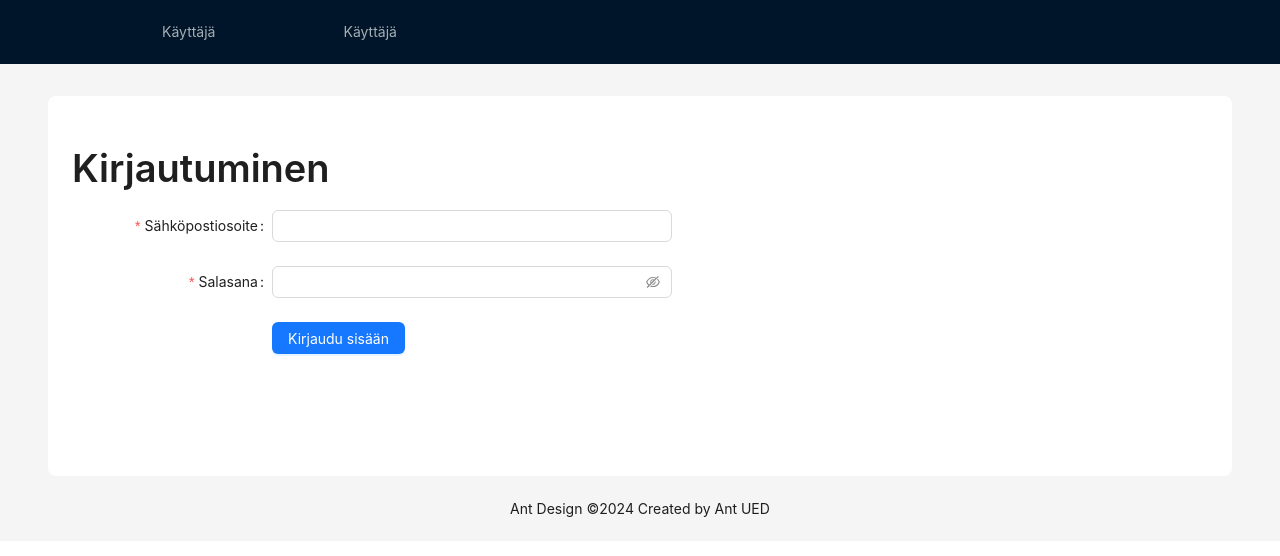
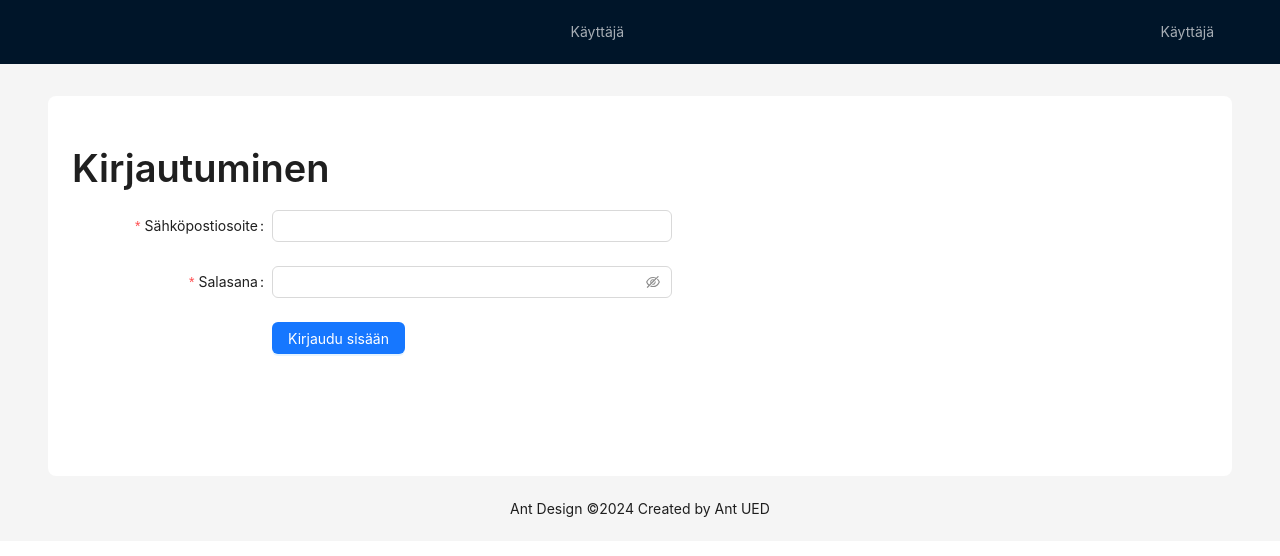
Before and after one commit to satuhalinen/reporting_system, a React (Vite) app in the folder frontend/: page /login in a window 1280 px wide. Shown: the top 556 px of the page. Built offline with nearby package versions, Linux system fonts and the light colour scheme; no server answers.

Commit message:
put login/logout in the right corner of the header and make login as a similar button as logout

```diff
--- a/frontend/src/components/DropDownGroup.jsx
+++ b/frontend/src/components/DropDownGroup.jsx
@@ -1,9 +1,9 @@
-import { Menu } from "antd";
-import { useState, useEffect } from "react";
+import { Menu, Button } from "antd";
+import { useState, useEffect, useContext } from "react";
 import { NavLink } from "react-router-dom";
-import { useContext } from "react";
 import { AuthContext } from "../components/AuthContext";
 import Logout from "../components/Logout";
+import "./DropDownGroupStyling.css";
 
 const DropDownGroup = () => {
   const [current, setCurrent] = useState("");
@@ -164,6 +164,7 @@ const DropDownGroup = () => {
     items.push({
       label: "Käyttäjä",
       key: "SubMenu4",
+      className: "user",
       children: [],
     });
 
@@ -174,7 +175,11 @@ const DropDownGroup = () => {
       });
     } else {
       items[3].children.push({
-        label: <NavLink to="/login">Kirjautuminen</NavLink>,
+        label: (
+          <NavLink to="/login">
+            <Button style={{ color: "black" }}>Kirjautuminen</Button>
+          </NavLink>
+        ),
         key: "setting:7",
       });
     }
@@ -194,7 +199,7 @@ const DropDownGroup = () => {
     <Menu
       theme="dark"
       mode="horizontal"
-      style={{ flex: 1, minWidth: 0 }}
+      style={{ flex: 1 }}
       onClick={onClick}
       selectedKeys={[current]}
       items={links}
--- /dev/null
+++ b/frontend/src/components/DropDownGroupStyling.css
@@ -0,0 +1,3 @@
+.user {
+  margin-left: auto;
+}
--- a/frontend/src/components/Logout.jsx
+++ b/frontend/src/components/Logout.jsx
@@ -10,7 +10,7 @@ const Logout = () => {
   };
   return (
     <Button style={{ color: "black" }} onClick={logout}>
-      Logout
+      Kirjaudu ulos
     </Button>
   );
 };
```
